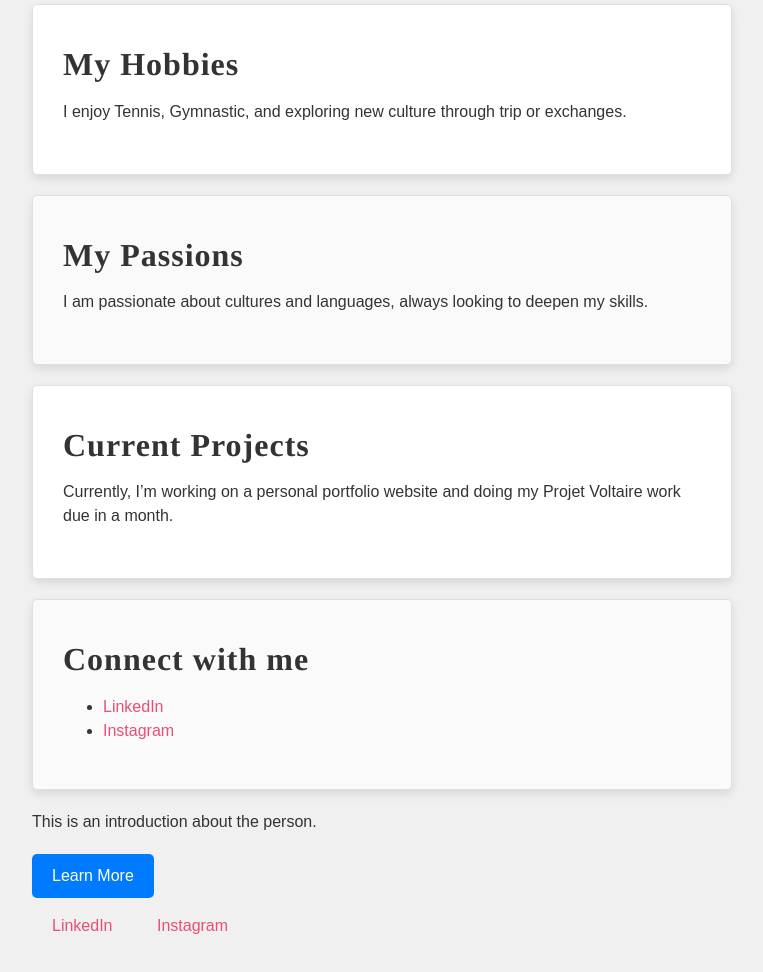
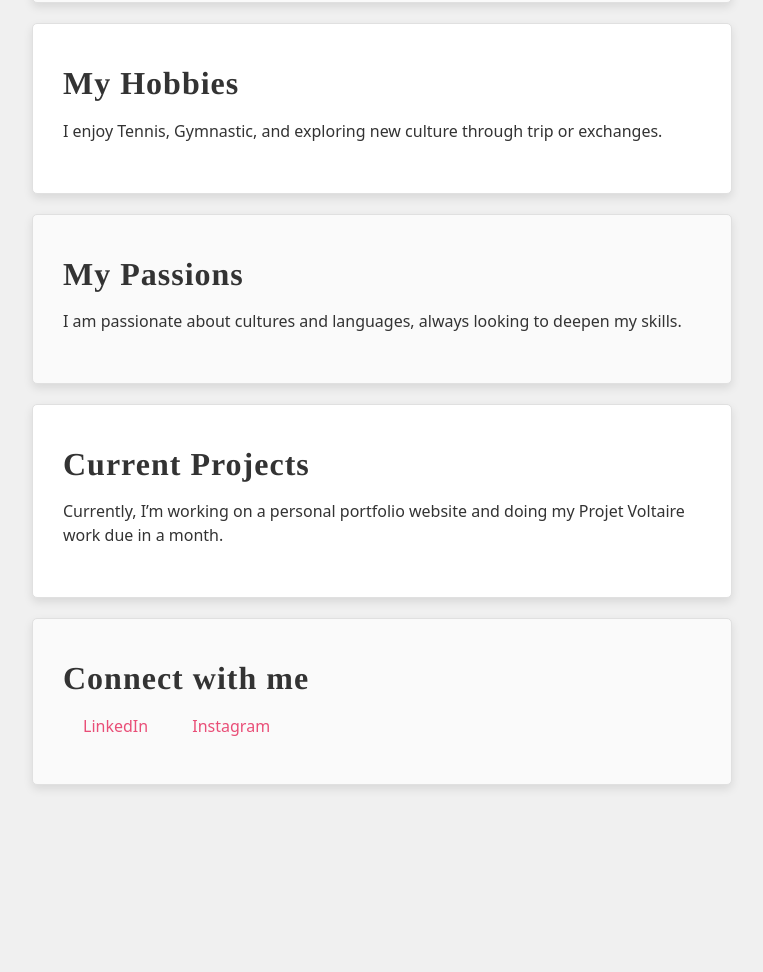
Before and after one commit to Achille-Bout2/my-profile, a plain HTML site: page index.html in a window 1280 px wide. Shown: the part 668-1640 px from the top of the page, without its empty margins (258-1021 px from the left). After the commit the page ends 1513 px from the top, so only its background shows below. Drawn offline with Linux system fonts and the light colour scheme.

Commit message:
Add files via upload

```diff
--- a/index.html
+++ b/index.html
@@ -10,15 +10,13 @@
 		<div class="container">
 			<div class="card-white">
 				<!-- introduction -->
-         <header>
 				<h1>Hello! I'm Achille</h1>
-         </header>
 				<img src="images/profile-picture.png" alt="Profile picture of Achille" class="img-circle" >
 				<p>After graduating from high school in 2023, I took a one-year immersion program in the United States in my last year of high school to improve my English and discover another culture. Since my internship in 2020, business has turned out to be a passion. Finally, I'm aware of the ecological cause, and the experience of various trips and exchanges has made me very open-minded.</p>
-            <p>Visit my favorite website: <a href="https://www.lewagon.com" target="_blank">Le Wagon</a></p>
+				<p>Visit my favorite website: <a href="https://www.lewagon.com" target="_blank" class="btn">Le Wagon</a></p>
 			</div>
 			<div class="card-white">
-            <!-- first section -->
+				<!-- first section : hobbies -->
 				<h2>My Hobbies</h2>
 				<p>I enjoy Tennis, Gymnastic, and exploring new culture through trip or exchanges.</p>
 				</div>
@@ -34,24 +32,16 @@
 			</div>
 			<div class="card-white">
 				<!-- footer -->
-            <footer>
 				<h2>Connect with me</h2>
-            <ul>
-              <li><a href="https://www.linkedin.com/in/achille-bout-a67032326?utm_source=share&utm_campaign=share_via&utm_content=profile&utm_medium=ios_app" target="_blank">LinkedIn</a></li>
-              <li><a href="https://www.instagram.com/achille_bt/profilecard/?igsh=azl6c3YwdjFpM3V3" target="_blank">Instagram</a></li>
+				<ul class="list-inline">
+					<li>
+						<a href="https://www.linkedin.com/in/achille-bout-a67032326?utm_source=share&utm_campaign=share_via&utm_content=profile&utm_medium=ios_app" target="_blank">LinkedIn</a>
+					</li>
+					<li>
+						<a href="https://www.instagram.com/achille_bt/profilecard/?igsh=azl6c3YwdjFpM3V3" target="_blank">Instagram</a>
+					</li>
 				</ul>
-            </footer>
 			</div>
-        <div class="profile">
-              <p>This is an introduction about the person.</p>
-            <a href="https://fr.wikipedia.org/wiki/Achille" class="btn" target="_blank">Learn More</a>
-        </div>
-<footer>
-    <ul class="list-inline">
-        <li><a href="https://www.linkedin.com/in/achille-bout-a67032326?utm_source=share&utm_campaign=share_via&utm_content=profile&utm_medium=ios_app" target="_blank">LinkedIn</a></li>
-        <li><a href="https://www.instagram.com/achille_bt/profilecard/?igsh=azl6c3YwdjFpM3V3" target="_blank">Instagram</a></li>
-    </ul>
-</footer>
 		</div>
 	</body>
 </html>
--- a/style.css
+++ b/style.css
@@ -1,6 +1,7 @@
-/* 1. Design the body */
+/* Texte de la page */
+
 body {
-    background-color: #f0f8ff; /* Couleur de fond douce */
+    background-color: #f0f0f0; /* Couleur de fond douce */
     font-family: "Noto Sans", sans-serif; /* Police originale de Google Fonts */
     color: #333; /* Couleur du texte */
     font-size: 16px; /* Taille de police par défaut */
@@ -9,12 +10,12 @@ body {
     padding: 20px; /* Ajoute un espacement autour du contenu */
 }
 
-/* 2. Design headers h1, h2, h3 */
 h1, h2, h3 {
     font-family: "Times", Times New Roman, serif; /* Police élégante pour les titres */
     color: #8B0000; /* Couleur des titres */
     line-height: 1.2; /* Hauteur de ligne des titres */
     letter-spacing: 1px; /* Espacement des lettres */
+	margin: 10px 0; /* Ajoute un espacement vertical aux titres */
 }
 
 h1 {
@@ -23,13 +24,52 @@ h1 {
 
 h2 {
     font-size: 2em; /* Taille du h2 */
+	color: #333; /* Darker color for headings */
 }
 
 h3 {
     font-size: 1.5em; /* Taille du h3 */
 }
 
-/* 3. Design links a */
+p {
+    margin-bottom: 20px; /* Add space below paragraphs */
+}
+
+/* Container */
+
+.container {
+    width: 700px; /* Set the width of your container */
+    margin: 40px auto; /* Center the container */
+}
+
+/* Card */
+
+.card-white {
+    background-color: white; /* White background for cards */
+    border: 1px solid #e0e0e0; /* Light gray border */
+	border-radius: 5px; /* Rounded corners */
+    box-shadow: 0 4px 10px rgba(0, 0, 0, 0.1); /* Subtle shadow */
+    padding: 30px;
+    margin-bottom: 20px; /* Space between cards */
+}
+.card-white:hover {
+    box-shadow: 0 6px 15px rgba(0, 0, 0, 0.2); /* Darker shadow on hover */
+    transition: box-shadow 0.3s ease; /* Smooth transition effect */
+}
+
+.card-white:nth-child(odd) {
+    background-color: #fafafa; /* Light gray for odd cards */
+}
+
+/* Round picture */
+
+.img-circle {
+    border-radius: 50%; /* Makes the image round */
+    width: 30%;
+}
+
+/* Link  */
+
 a {
     color: #E94E77; /* Couleur des liens */
     text-decoration: none; /* Pas de soulignement */
@@ -41,64 +81,13 @@ a:hover {
     text-decoration: underline; /* Soulignement lors du survol */
 }
 
-/* Professional tips */
-h1, h2, h3 {
-    margin: 10px 0; /* Ajoute un espacement vertical aux titres */
+/* Button  */
+
+.button-container {
+    margin-bottom: 20px; /* Add space below button */
 }
 
-/* General Reset */
-body {
-    margin: 0;
-    font-family: Arial, sans-serif;
-    background-color: #f0f0f0; /* Light gray background for contrast */
-}
 
-/* Container styles */
-.container {
-    width: 700px; /* Set the width of your container */
-    margin: 40px auto; /* Center the container */
-}
-
-/* Card styles */
-.card-white {
-    background-color: white; /* White background for cards */
-    border-radius: 5px; /* Rounded corners */
-    box-shadow: 0 4px 10px rgba(0, 0, 0, 0.1); /* Subtle shadow */
-    padding: 20px; /* Inner spacing */
-    margin-bottom: 20px; /* Space between cards */
-}
-
-/* Hover effect for cards */
-.card-white:hover {
-    box-shadow: 0 6px 15px rgba(0, 0, 0, 0.2); /* Darker shadow on hover */
-    transition: box-shadow 0.3s ease; /* Smooth transition effect */
-}
-
-/* Borders */
-.card-white {
-    border: 1px solid #e0e0e0; /* Light gray border */
-}
-
-.card-white:nth-child(odd) {
-    background-color: #fafafa; /* Light gray for odd cards */
-}
-
-/* Pading and margin */
-.card-white {
-    padding: 30px; /* More space inside the card */
-}
-
-h2 {
-    color: #333; /* Darker color for headings */
-}
-
-/* Make the profile picture round */
-.img-circle {
-    border-radius: 50%; /* Makes the image round */
-    width: 30%;
-}
-
-/* Style the link to look like a button */
 .btn {
     display: inline-block; /* Makes it behave like a button */
     padding: 10px 20px; /* Add some padding */
@@ -114,7 +103,9 @@ h2 {
     background-color: #0056b3; /* Darker shade on hover */
 }
 
-/* Style the list of social networks in the footer */
+
+/* List of social media in the footer  */
+
 .list-inline {
     list-style: none; /* Remove bullet points */
     padding-left: 0; /* Remove default padding */
@@ -125,14 +116,7 @@ h2 {
     padding: 0 20px; /* Add horizontal padding */
 }
 
-/* Adjust spacing for paragraphs and buttons */
-p {
-    margin-bottom: 20px; /* Add space below paragraphs */
-}
-
-.button-container {
-    margin-bottom: 20px; /* Add space below button */
-}
+/* Responsive design  */
 
 @media (max-width: 960px) {
   .container {
```
Lines whose indentation alone changed are shown as unchanged.
